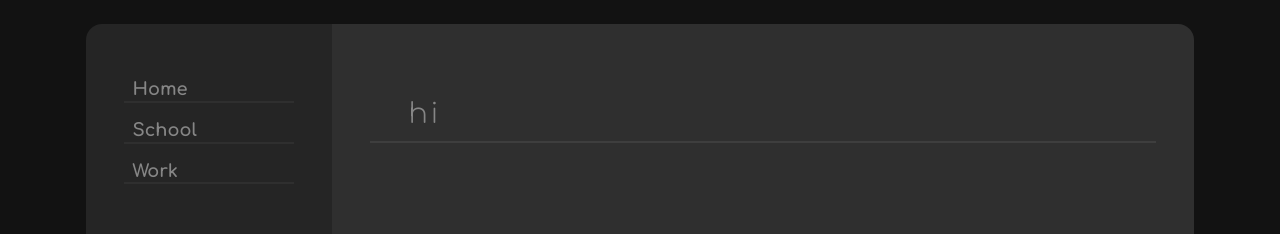
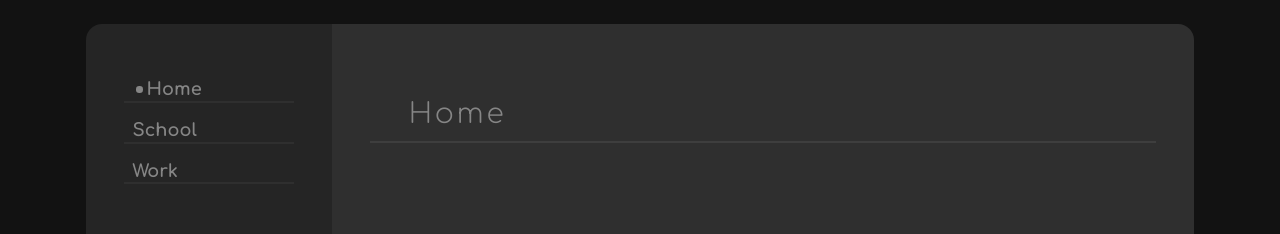
Before and after one commit to alexlp20/react-todolist, a React (Create React App) app: page / in a window 1280 px wide. Shown: the top 234 px of the page. Built offline with nearby package versions, Linux system fonts and the light colour scheme.

Commit message:
MAIN Title matches with selected tab. ToDo: add something to mark the selected tab in NAV.

```diff
--- a/src/App.jsx
+++ b/src/App.jsx
@@ -1,11 +1,15 @@
 import "./CSS/global.css";
 import Nav from "./Components/Nav"
 import Main from "./Components/Main";
+import { useState } from "react";
 
+export var currentTab;
 function App() {
+  const [current, setCurrent] = useState("Home");
+  currentTab = current;
   return (
     <div className="App">
-      <Nav />
+      <Nav function={(text) => {setCurrent(text)}} />
       <Main />
     </div>
   );
--- a/src/Components/Main.jsx
+++ b/src/Components/Main.jsx
@@ -1,4 +1,5 @@
 import { useState } from "react";
+import { currentTab } from "../App";
 
 function HeaderOfTaskSection(props){
     return(
@@ -14,8 +15,8 @@ function HeaderOfTaskSection(props){
                 fontSize: "2.2vw",
                 fontFamily: "Comfortaa, sans-serif",
                 fontWeight: "lighter",
-                color: "var(--second)",}}>
-                    {"hi"}
+                color: "var(--second)",}}
+            >{currentTab}
             </h2>
         </div>
     );
@@ -23,7 +24,7 @@ function HeaderOfTaskSection(props){
 function Main(props){
     return (
         <main>
-            <HeaderOfTaskSection currentTab= 'duh'/>
+            <HeaderOfTaskSection currentTab={currentTab}/>
         </main>
     );
 }
--- a/src/Components/Nav.jsx
+++ b/src/Components/Nav.jsx
@@ -1,22 +1,29 @@
+import { tab } from "@testing-library/user-event/dist/tab";
 import { useState } from "react";
+import { currentTab } from "../App";
 import "../CSS/components.css";
-import "../CSS/global.css"
+import "../CSS/global.css";
 
 function NavTab(props){;
     return (
-    <div className={`NavTab ${(props.current == props.content) ? 'currentNavTab' : ''}`} >
-        <h3 className="Heading">{props.content}</h3>
+    <div className={`NavTab ${(props.current === props.content) ? "currentNavTab" : ""}`}>
+        <h3 onClick={() => {props.function()}} className="Heading">{props.content}</h3>
     </div>
     );
+}
+function NavTabContainer(props){
+    const [current, setCurrent] = useState("Home");
+    return (
+    <div className="tabContainer">
+        <NavTab function={() => {props.updateTab("Home") }} current={current} content="Home"/>
+        <NavTab function={() => {props.updateTab("School"); }} current={current} content="School"/>
+        <NavTab function={() => {props.updateTab("Work"); }} current={current} content="Work"/>
+    </div>);
 }
 function Nav(props){
     return (
         <nav>
-            <div className="tabContainer">
-                <NavTab content="Home"/>
-                <NavTab content="School"/>
-                <NavTab content="Work"/>
-            </div>
+            <NavTabContainer updateTab={(text) => {props.function(text)}} />
             <div className="miscButtons" style={{
                     color: "var(--second)",
                     borderTop: "solid 2px var(--first)",
```
